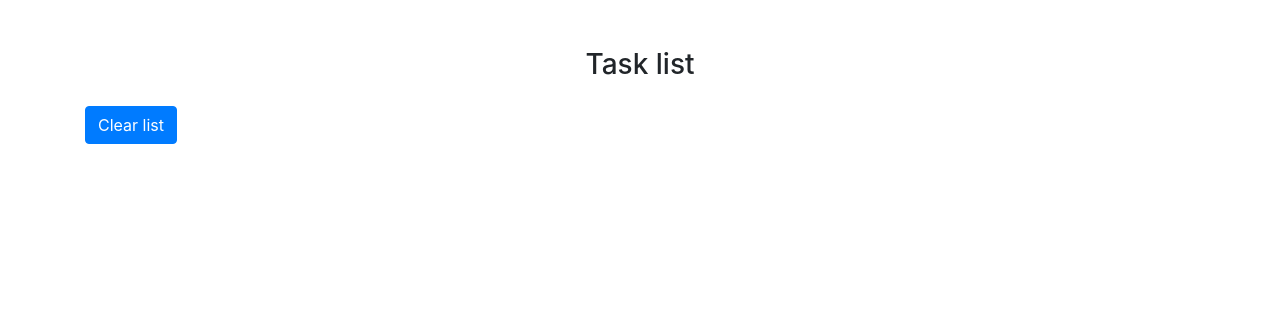
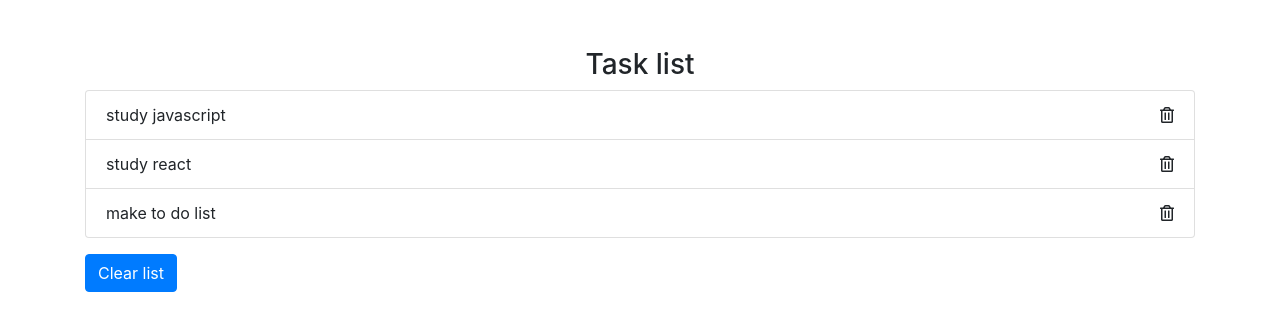
Before and after one commit to Yuralviv/MytoDo, a plain HTML site: page index.html in a window 1280 px wide. Drawn offline with nearby package versions, Linux system fonts and the light colour scheme.

Commit message:
add trash

```diff
--- a/index.html
+++ b/index.html
@@ -3,6 +3,7 @@
 <head>
 	<meta charset="UTF-8">
 	<title>to do list</title>
+	<link rel="stylesheet" href="https://use.fontawesome.com/releases/v5.7.2/css/all.css" integrity="sha384-fnmOCqbTlWIlj8LyTjo7mOUStjsKC4pOpQbqyi7RrhN7udi9RwhKkMHpvLbHG9Sr" crossorigin="anonymous">
 	<link rel="stylesheet" href="https://stackpath.bootstrapcdn.com/bootstrap/4.3.1/css/bootstrap.min.css" integrity="sha384-ggOyR0iXCbMQv3Xipma34MD+dH/1fQ784/j6cY/iJTQUOhcWr7x9JvoRxT2MZw1T" crossorigin="anonymous">
 </head>
 <body>
@@ -10,12 +11,12 @@
 		<div class="container">
 			<h3 class="text-center">Task list</h3>
 			<!-- /.text-center -->
-			<ul class="list-group">
+			<ul class="list-group mb-3">
 
 			   <!-- <li class="list-group-item">Cras justo odio</li> -->
 			</ul>
 
-			<button class="btn btn-primary mt-3 clear-btn">Clear list</button>
+			<button class="btn btn-primary  clear-btn">Clear list</button>
 		</div>
 		<!-- /.container -->
 	</section>
--- a/js/main.js
+++ b/js/main.js
@@ -6,13 +6,18 @@ let tasks = [
 
 
 let ul = document.querySelector('.list-group');
+let deleteBtns = document.getElementsByClassName('delete-item');
 
 
 function listTempale(task) {
 	let li = document.createElement('li');
 
 	li.textContent = task;
-	li.className = 'list-group-item';
+	li.className = 'list-group-item d-flex align-items-center';
+
+	let iDelete = document.createElement('i');
+	iDelete.className = 'far fa-trash-alt delete-item ml-auto';
+	li.appendChild(iDelete);
 
 	return li;
 }
@@ -28,6 +33,8 @@ function generateList(tasksArray) {
 	for(let i = 0; i<tasksArray.length; i++){
 		ul.appendChild(listTempale(tasksArray[i]));
 	}
+
+	setDeleteEvent();
 }
 
 function addList(list) {
@@ -35,6 +42,13 @@ function addList(list) {
 	generateList(tasks);
 }
 
+
+function setDeleteEvent() {
+	for(let i= 0; i < deleteBtns.length; i++){
+		deleteBtns[i].addEventListener('click', function (event) {
+		console.log('click');
+		});
+	}
+}
+
 generateList(tasks);
-
- let clear-btn = document.querySelector('clear-btn');
```
